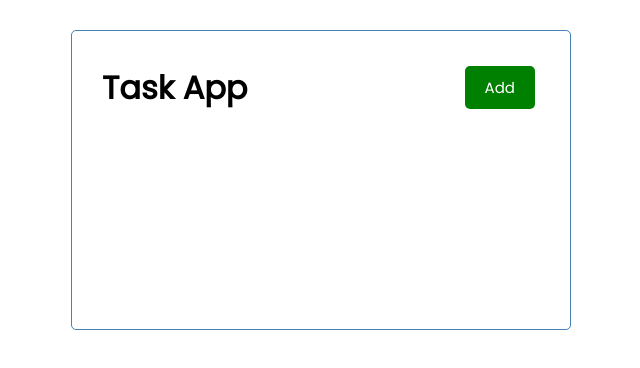
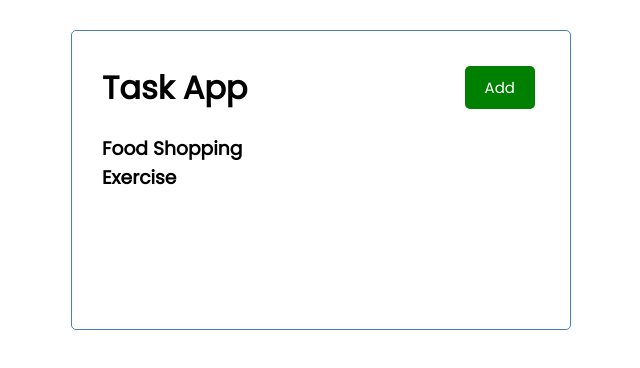
Before and after one commit to jordanchude/react-task-app, a React (Create React App) app in the folder react-task-app/: page / in a window 1280 px wide. Shown: the top 368 px of the page, without its empty margins (319-959 px from the left). Built offline with nearby package versions, Linux system fonts and the light colour scheme.

Commit message:
tasks component with map

```diff
--- a/react-task-app/src/App.js
+++ b/react-task-app/src/App.js
@@ -1,9 +1,29 @@
+// hook called useState
+import { useState } from 'react'
+
 import Header from './components/Header'
+import Tasks from './components/Tasks'
 
 // JSX, NOT HTML
 function App() {
   // const name = 'Brad';
   // const x = false;
+
+  // useState takes state and updates state with a function (i.e. 'setTasks')
+  const [tasks, setTasks] = useState([
+    {
+        id: 3,
+        text: 'Food Shopping',
+        day: 'Jan 1, 2021',
+        reminder: false
+    },
+    {
+        id: 4,
+        text: 'Exercise',
+        day: 'Mar 10, 2020',
+        reminder: true
+    }
+])
 
   return (
     // div name can be semantic
@@ -18,6 +38,7 @@
       {/* <Header title='Hello'/> */}
 
       <Header />
+      <Tasks tasks={tasks}/>
     </div>
   );
 }
--- a/react-task-app/src/components/Button.js
+++ b/react-task-app/src/components/Button.js
@@ -1,9 +1,14 @@
 import React from 'react'
 import PropTypes from 'prop-types'
 
-const Button = ({ color, text }) => {
+const Button = ({ color, text, onClick }) => {
     return (
-        <button style={{ backgroundColor: color }}className='btn'>{text}</button>
+        <button
+        onClick={onClick}
+        style={{ backgroundColor: color }}
+        className='btn'>
+            {text}
+        </button>
     )
 }
 
@@ -13,7 +18,8 @@
 
 Button.propTypes = {
     text: PropTypes.string,
-    color:  PropTypes.string
+    color:  PropTypes.string,
+    onClick: PropTypes.func
 }
 
 export default Button
--- a/react-task-app/src/components/Header.js
+++ b/react-task-app/src/components/Header.js
@@ -3,11 +3,15 @@
 
 
 // deconstructed prop
-const Header = ({title}) => {
+const Header = ({ title }) => {
+    const onClick = () => {
+        console.log('Click');
+    }
+
     return (
         <header className='header'>
             <h1>{title}</h1>
-            <Button color='green' text='Add'/>
+            <Button color='green' text='Add' onClick={onClick}/>
         </header>
     )
 }
--- /dev/null
+++ b/react-task-app/src/components/Tasks.js
@@ -0,0 +1,13 @@
+// hook called useState
+import { useState } from 'react'
+
+const Tasks = ({ tasks }) => {
+
+    return (
+        <div>
+            {tasks.map((task)=> (<h3 key={task.id}>{task.text}</h3> ))}
+        </div>
+    )
+}
+
+export default Tasks
```
Also changed, not shown: 1 other file (tests, documents, lock files or other folders).
